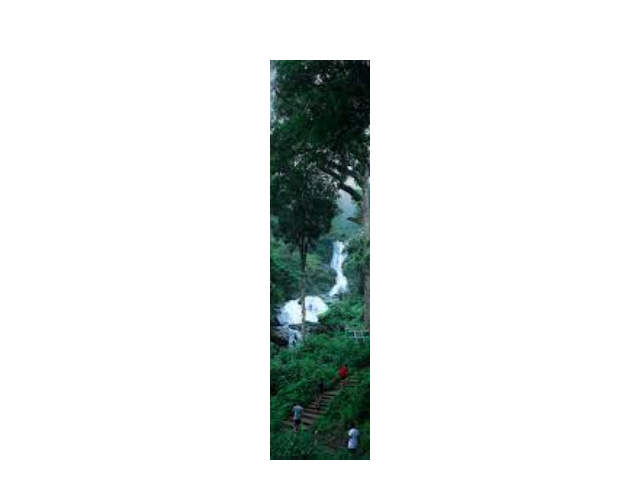
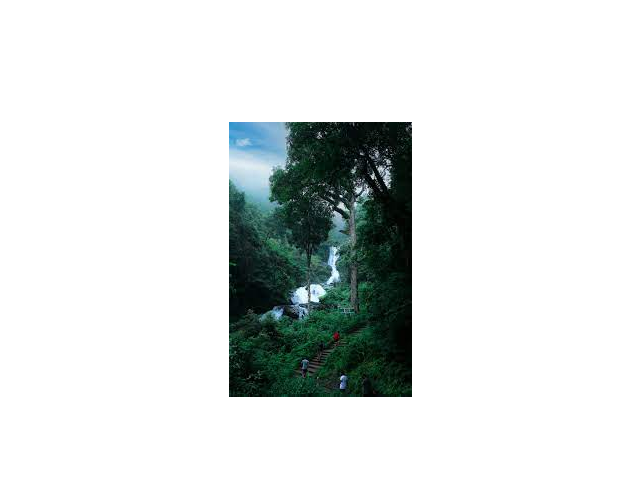
Before and after one commit to jillpandya2594/CSS-Tooltips, a plain HTML site: page index.html in a window 1280 px wide. Shown: the part 130-628 px from the top of the page, without its empty margins (320-960 px from the left). Drawn offline with Linux system fonts and the light colour scheme.

Commit message:
Update styles.css

```diff
--- a/styles.css
+++ b/styles.css
@@ -10,9 +10,7 @@ align-self: center;
 .avatar{
 background-image :url("natureimg1.jpeg");
 
-width:100px;
-height:100px;
-	background-size: cover;
+
 	background-position:center;
 	background-repeat:no-repeat;
 
```
